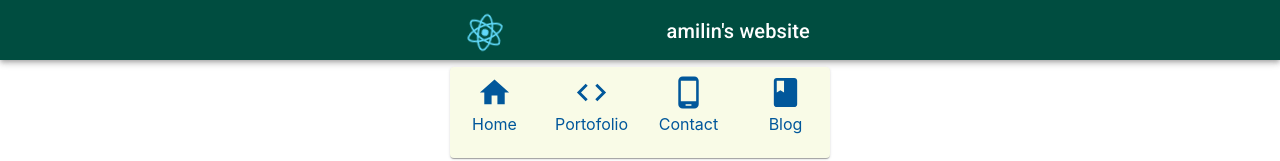
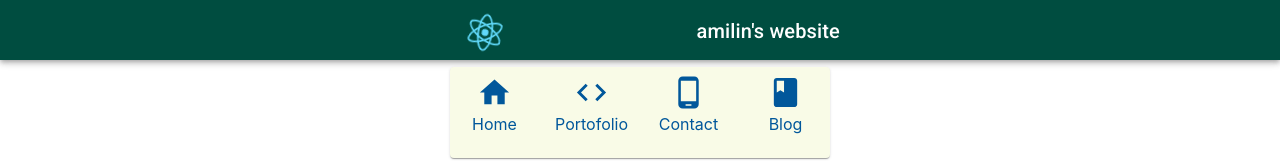
Before and after one commit to mohamilin/myprofile, a React (Create React App) app: page / in a window 1280 px wide. Shown: the top 161 px of the page. Built offline with nearby package versions, Linux system fonts and the light colour scheme.

Commit message:
setup myprofile

```diff
--- a/src/components/Header.js
+++ b/src/components/Header.js
@@ -21,7 +21,6 @@ const useStyles = makeStyles((theme) => ({
   title: {
     flexGrow: 1,
     float: "right",
-    marginRight: 30,
     marginTop: 5
   },
   appBar: {
```
Also changed, not shown: 1 other file (tests, documents, lock files or other folders).
